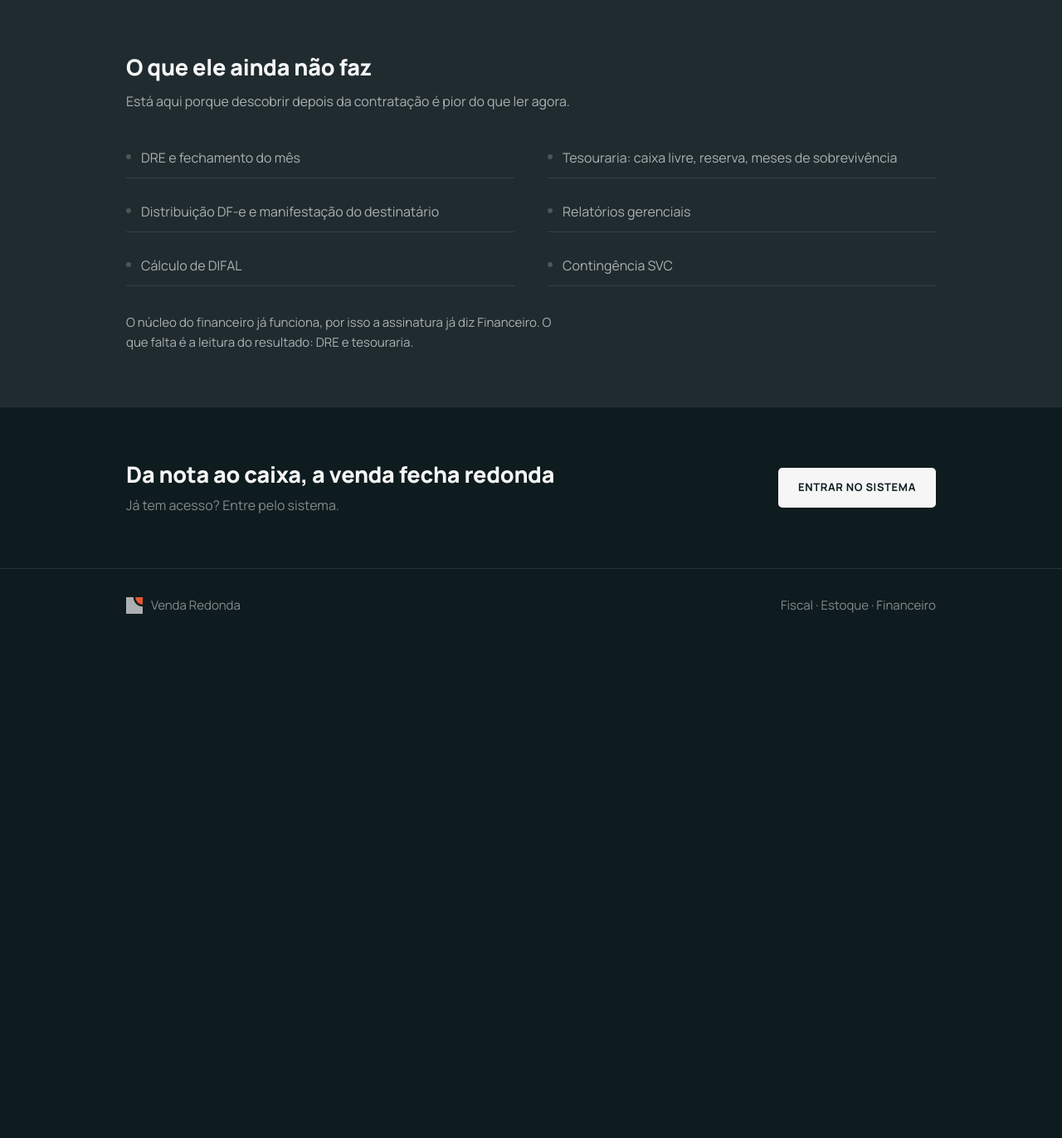
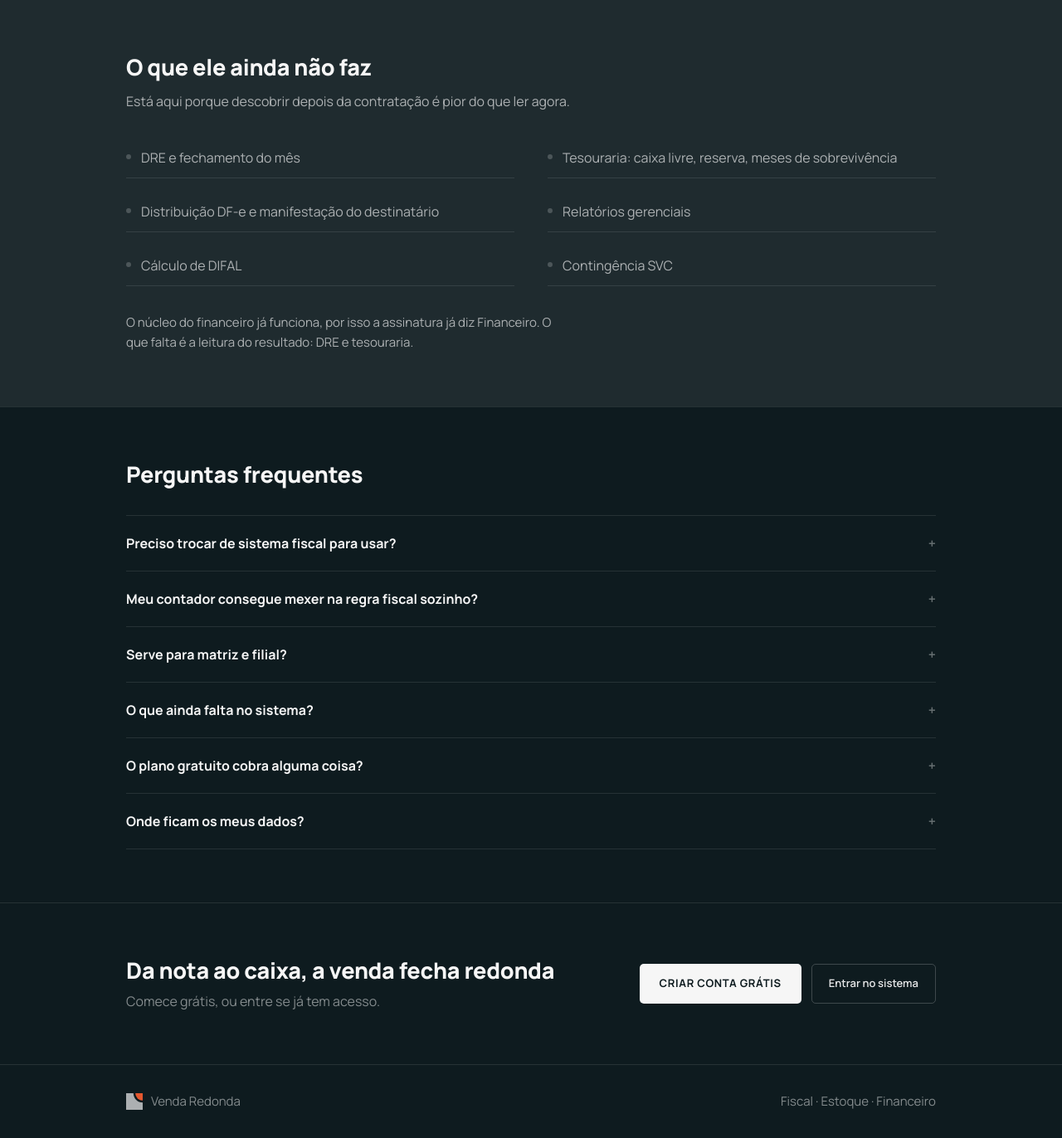
Before and after one commit to marcelooAndrade/venda-redonda, a Laravel app: template resources/views/apresentacao.blade.php in a window 1280 px wide. Shown: the part 3550-4922 px from the top of the page at 83% size. Before the commit the page ends 4290 px from the top, so only its background shows below. Run offline with Laravel 12, Linux system fonts and the light colour scheme; the template is opened without the code that fills it, so the values that code supplies are empty; style sheets or scripts are compiled from the project's sources; some libraries are stand-ins or nearby versions.

Commit message:
Apresentação: perguntas frequentes e CTA final com cadastro e login
Seis perguntas em <details>/<summary> nativos, sem JavaScript de acordeão.
O CTA final ganha 'Criar conta grátis' ao lado de 'Entrar no sistema',
fechando os três pares de link da página: cabeçalho, herói e final.

Co-Authored-By: Claude Sonnet 5 <noreply@anthropic.com>

```diff
--- a/resources/views/apresentacao.blade.php
+++ b/resources/views/apresentacao.blade.php
@@ -343,6 +343,34 @@
         </div>
     </section>
 
+    {{-- --------------------------------------------------------------- faq --}}
+    <section data-revelar class="border-t border-white/10">
+        <div class="mx-auto max-w-5xl px-6 py-16">
+            <h2 class="font-display text-2xl font-extrabold tracking-[-0.01em] text-graphite-50">
+                Perguntas frequentes
+            </h2>
+
+            <div class="mt-8 divide-y divide-white/10 border-y border-white/10">
+                @foreach ([
+                    ['Preciso trocar de sistema fiscal para usar?', 'Sim, é o sistema que emite a nota. Não precisa trocar o resto: importa o que já existe por XML.'],
+                    ['Meu contador consegue mexer na regra fiscal sozinho?', 'Sim. Tela própria, permissão própria, sem depender de programador para mudar alíquota ou CST.'],
+                    ['Serve para matriz e filial?', 'Sim. Um tenant pode ter mais de um emitente, cada um com CNPJ e certificado próprios.'],
+                    ['O que ainda falta no sistema?', 'Está listado na seção acima, sem esconder.'],
+                    ['O plano gratuito cobra alguma coisa?', 'Não. Entra pelo endereço da Venda Redonda, sem domínio próprio.'],
+                    ['Onde ficam os meus dados?', 'No disco privado da conta, isolado por emitente. Certificado e senha nunca são logados.'],
+                ] as [$pergunta, $resposta])
+                    <details class="group py-5">
+                        <summary class="flex cursor-pointer list-none items-center justify-between gap-4 font-display text-base font-bold text-graphite-50 marker:content-none">
+                            {{ $pergunta }}
+                            <span aria-hidden="true" class="shrink-0 text-graphite-500 transition-transform group-open:rotate-45">+</span>
+                        </summary>
+                        <p class="mt-3 max-w-[60ch] text-sm leading-relaxed text-graphite-400">{{ $resposta }}</p>
+                    </details>
+                @endforeach
+            </div>
+        </div>
+    </section>
+
     {{-- ------------------------------------------------------------- ação --}}
     <section data-revelar class="border-t border-white/10">
         <div class="mx-auto flex max-w-5xl flex-wrap items-center justify-between gap-6 px-6 py-16">
@@ -350,12 +378,18 @@
                 <h2 class="font-display text-2xl font-extrabold tracking-[-0.01em] text-graphite-50">
                     Da nota ao caixa, a venda fecha redonda
                 </h2>
-                <p class="mt-2 text-graphite-400">Já tem acesso? Entre pelo sistema.</p>
+                <p class="mt-2 text-graphite-400">Comece grátis, ou entre se já tem acesso.</p>
             </div>
-            <a href="{{ route('login') }}"
-               class="inline-flex min-h-12 items-center rounded-md bg-graphite-50 px-6 text-[13px] font-bold uppercase tracking-[0.05em] text-graphite-900 transition-colors hover:bg-white focus-visible:outline focus-visible:outline-2 focus-visible:outline-offset-2 focus-visible:outline-primary-600">
-                Entrar no sistema
-            </a>
+            <div class="flex flex-wrap items-center gap-3">
+                <a href="{{ route('register') }}"
+                   class="inline-flex min-h-12 items-center rounded-md bg-graphite-50 px-6 text-[13px] font-bold uppercase tracking-[0.05em] text-graphite-900 transition-colors hover:bg-white focus-visible:outline focus-visible:outline-2 focus-visible:outline-offset-2 focus-visible:outline-primary-600">
+                    Criar conta grátis
+                </a>
+                <a href="{{ route('login') }}"
+                   class="inline-flex min-h-12 items-center rounded-md border border-white/20 px-5 text-[13px] font-semibold text-graphite-100 transition-colors hover:bg-white/5 focus-visible:outline focus-visible:outline-2 focus-visible:outline-offset-2 focus-visible:outline-primary-600">
+                    Entrar no sistema
+                </a>
+            </div>
         </div>
     </section>
 </main>
```
Also changed, not shown: tests/Feature/ApresentacaoTest.php (+17 -0 lines).
